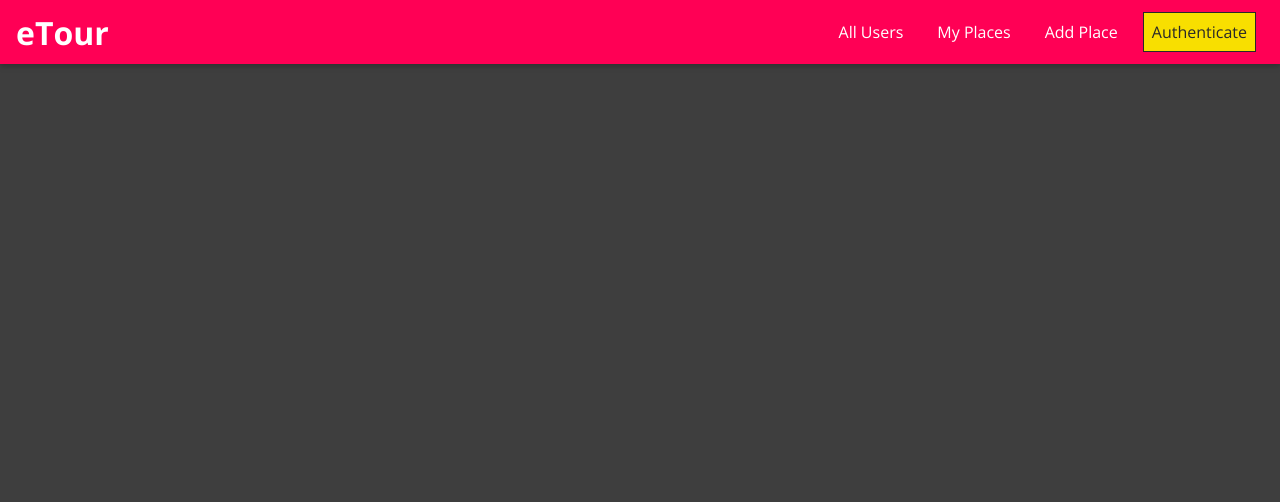
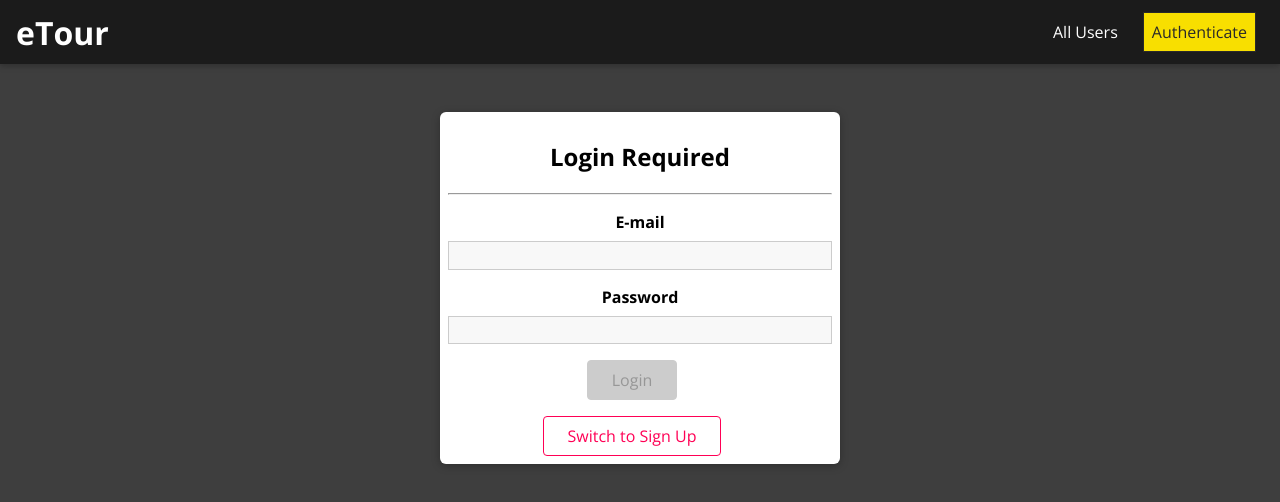
Before and after one commit to VoidAshfak/eTour, a React (Vite) app: page /auth in a window 1280 px wide. Shown: the top 502 px of the page. Built offline with nearby package versions, Linux system fonts and the light colour scheme.

Commit message:
style change + state management with context api + authentication

```diff
--- a/src/App.jsx
+++ b/src/App.jsx
@@ -1,4 +1,4 @@
-import React from 'react'
+import React, { useState, useCallback } from 'react'
 import { BrowserRouter, Navigate, Route, Routes, } from 'react-router-dom'
 
 import Users from './user/pages/Users'
@@ -6,22 +6,53 @@
 import MainNavigation from './shared/components/navigation/MainNavigation'
 import UserPlaces from './places/pages/UserPlaces'
 import UpdatePlace from './places/pages/UpdatePlace'
+import Auth from './user/pages/Auth'
+import { AuthContext } from './shared/context/auth-context'
 
 
 function App() {
+
+    const [isLoggedIn, setIsLoggedIn] = useState(false)
+
+    const login = useCallback(() => {
+        setIsLoggedIn(true)
+    }, [])
+
+    const logout = useCallback(() => {
+        setIsLoggedIn(false)
+    }, [])
+
+    let routes;
+    if (isLoggedIn) {
+        routes = (
+            <Routes>
+                <Route path='/' element={<Users />} />
+                <Route path='/:userId/places' element={<UserPlaces />} />
+                <Route path='/places/new' element={<NewPlace />} />
+                <Route path='/places/:placeId' element={<UpdatePlace />} />
+                <Route path="*" element={<Navigate to="/" replace />} />
+            </Routes>
+        )
+    } else {
+        routes = (
+            <Routes>
+                <Route path='/' element={<Users />} />
+                <Route path='/auth' element={<Auth />} />
+                <Route path='/:userId/places' element={<UserPlaces />} />
+                <Route path="*" element={<Navigate to="/" replace />} />
+            </Routes>
+        )
+    }
+
     return (
-        <BrowserRouter>
-            <MainNavigation />
-            <main>
-                <Routes>
-                    <Route path='/home' element={<Users />} />
-                    <Route path='/' element={<Navigate replace to='/home' />} />
-                    <Route path='/:userId/places' element={<UserPlaces />} />
-                    <Route path='/places/new' element={<NewPlace />} />
-                    <Route path='/places/:placeId' element={<UpdatePlace />} />
-                </Routes>
-            </main>
-        </BrowserRouter>
+        <AuthContext.Provider value={{ isLoggedIn, login, logout }}>
+            <BrowserRouter>
+                <MainNavigation />
+                <main>
+                    {routes}
+                </main>
+            </BrowserRouter>
+        </AuthContext.Provider>
     )
 }
 
--- a/src/index.css
+++ b/src/index.css
@@ -11,6 +11,8 @@
 body {
   margin: 0;
   background: #3e3e3e;
+  /* background: linear-gradient(to bottom, #000000, #3f0244, #a45bab, #f8e1fa); */
+  background-attachment: fixed;
 }
 
 .slide-in-left-enter {
--- a/src/places/components/PlaceItem.jsx
+++ b/src/places/components/PlaceItem.jsx
@@ -1,14 +1,17 @@
-import React, { useState } from 'react'
+import React, { useContext, useState } from 'react'
 
 import './PlaceItem.css'
 import Card from '../../shared/components/UIElements/Card'
 import Button from '../../shared/components/FormElements/Button'
 import Modal from '../../shared/components/UIElements/Modal'
+import { AuthContext } from '../../shared/context/auth-context'
 
 const PlaceItem = (props) => {
 
     const [showMap, setShowMap] = useState(false)
     const [showConfirmModal, setShowConfirmModal] = useState(false);
+
+    const { isLoggedIn } = useContext(AuthContext);
 
     const openMapHandler = () => {
         setShowMap(true)
@@ -79,8 +82,10 @@
 
                     <div className="place-item__actions">
                         <Button inverse onClick={openMapHandler} >View on map</Button>
-                        <Button to={`/places/${props.id}`} >Edit</Button>
-                        <Button danger onClick={showDeleteWarningHandler} >Delete</Button>
+                        {isLoggedIn && <>
+                            <Button to={`/places/${props.id}`} >Edit</Button>
+                            <Button danger onClick={showDeleteWarningHandler} >Delete</Button>
+                        </>}
                     </div>
                 </Card>
             </li>
--- a/src/shared/components/navigation/MainHeader.css
+++ b/src/shared/components/navigation/MainHeader.css
@@ -6,7 +6,7 @@
   position: fixed;
   top: 0;
   left: 0;
-  background: #ff0055;
+  background: #151515d4;
   box-shadow: 0 2px 6px rgba(0, 0, 0, 0.26);
   padding: 0 1rem;
   z-index: 5;
--- a/src/shared/components/navigation/NavLinks.jsx
+++ b/src/shared/components/navigation/NavLinks.jsx
@@ -1,23 +1,34 @@
-import React from 'react'
+import React, { useContext } from 'react'
 import { NavLink } from 'react-router-dom'
 
+import { AuthContext } from '../../context/auth-context'
+
 import './NavLinks.css'
+import Button from '../FormElements/Button'
 
 const NavLinks = (props) => {
+
+    const { isLoggedIn, logout } = useContext(AuthContext);
+
     return (
         <ul className="nav-links">
             <li>
-                <NavLink to='/home' >All Users</NavLink>
+                <NavLink to='/' >All Users</NavLink>
             </li>
-            <li>
+            {isLoggedIn && <li>
                 <NavLink to='/u1/places' >My Places</NavLink>
-            </li>
-            <li>
+            </li>}
+            {isLoggedIn && <li>
                 <NavLink to='/places/new' >Add Place</NavLink>
-            </li>
-            <li>
+            </li>}
+            {!isLoggedIn && <li>
                 <NavLink to='/auth' >Authenticate</NavLink>
-            </li>
+            </li>}
+            {isLoggedIn && <li>
+                <Button onClick={logout} >
+                    LOGOUT
+                </Button>
+            </li>}
         </ul>
     )
 }
--- /dev/null
+++ b/src/shared/context/auth-context.js
@@ -0,0 +1,9 @@
+import { createContext } from "react";
+
+export const AuthContext = createContext(
+    {
+        isLoggedIn: false,
+        login: () => { },
+        logout: () => { },
+    }
+);
--- /dev/null
+++ b/src/user/pages/Auth.css
@@ -0,0 +1,15 @@
+.authentication__header {
+  color: white;
+  text-align: center;
+}
+
+.authentication {
+  width: 90%;
+  max-width: 25rem;
+  margin: 7rem auto;
+  text-align: center;
+}
+
+.authentication form {
+  margin-bottom: 1rem;
+}
--- /dev/null
+++ b/src/user/pages/Auth.jsx
@@ -0,0 +1,114 @@
+import React, { useContext, useState } from 'react'
+
+import './Auth.css'
+import Input from '../../shared/components/FormElements/Input'
+import Card from '../../shared/components/UIElements/Card'
+import Button from '../../shared/components/FormElements/Button'
+import {
+    VALIDATOR_EMAIL,
+    VALIDATOR_MINLENGTH,
+    VALIDATOR_REQUIRE
+} from '../../shared/util/validators'
+import { useForm } from '../../shared/hooks/form-hook'
+import { AuthContext } from '../../shared/context/auth-context'
+
+
+
+const Auth = () => {
+
+    const { login } = useContext(AuthContext);
+    // const inputHandler = () => { };
+    const [isLogInMode, setIsLogInMode] = useState(true);
+
+    const [formState, inputHandler, setFormData] = useForm(
+        {
+            email: {
+                value: '',
+                isValid: false
+            },
+            password: {
+                value: '',
+                isValid: false
+            },
+        },
+        false
+    )
+
+    const authSubmitHandler = event => {
+        event.preventDefault();
+        console.log(formState.inputs);
+        login();
+    };
+
+    const switchModeHandler = () => {
+
+        if (!isLogInMode) {
+            setFormData(
+                {
+                    ...formState.inputs,
+                    name: undefined
+                },
+                formState.inputs.email.isValid && formState.inputs.password.isValid
+            );
+        } else {
+            setFormData(
+                {
+                    ...formState.inputs,
+                    name: {
+                        value: '',
+                        isValid: false
+                    }
+                },
+                false
+            );
+        }
+        setIsLogInMode(prevMode => !prevMode)
+    }
+
+
+
+    return (
+        <Card className='authentication'>
+            <h2>Login Required</h2>
+            <hr />
+            <form onSubmit={authSubmitHandler}>
+                {!isLogInMode && (<Input
+                    element='input'
+                    id='name'
+                    type='text'
+                    label='Your Name'
+                    validators={[VALIDATOR_REQUIRE()]}
+                    errorText='Please enter a name.'
+                    onInput={inputHandler}
+                />
+                )}
+                <Input
+                    element='input'
+                    id='email'
+                    type='email'
+                    label='E-mail'
+                    validators={[VALIDATOR_EMAIL()]}
+                    errorText='Please enter a valid email address.'
+                    onInput={inputHandler}
+                />
+                <Input
+                    element="input"
+                    id="password"
+                    type="password"
+                    label="Password"
+                    validators={[VALIDATOR_MINLENGTH(5)]}
+                    errorText="Please enter a valid password, at least 5 characters."
+                    onInput={inputHandler}
+                />
+                <Button type='submit' disabled={!formState.isValid} >
+                    {isLogInMode ? 'Login' : 'Sign Up'}
+                </Button>
+            </form>
+            <Button inverse onClick={switchModeHandler} >
+                Switch to {isLogInMode ? 'Sign Up' : 'Login'}
+            </Button>
+        </Card>
+    )
+}
+
+export default Auth
```
Also changed, not shown: src/shared/components/navigation/NavLinks.css (line endings or trailing spaces).
